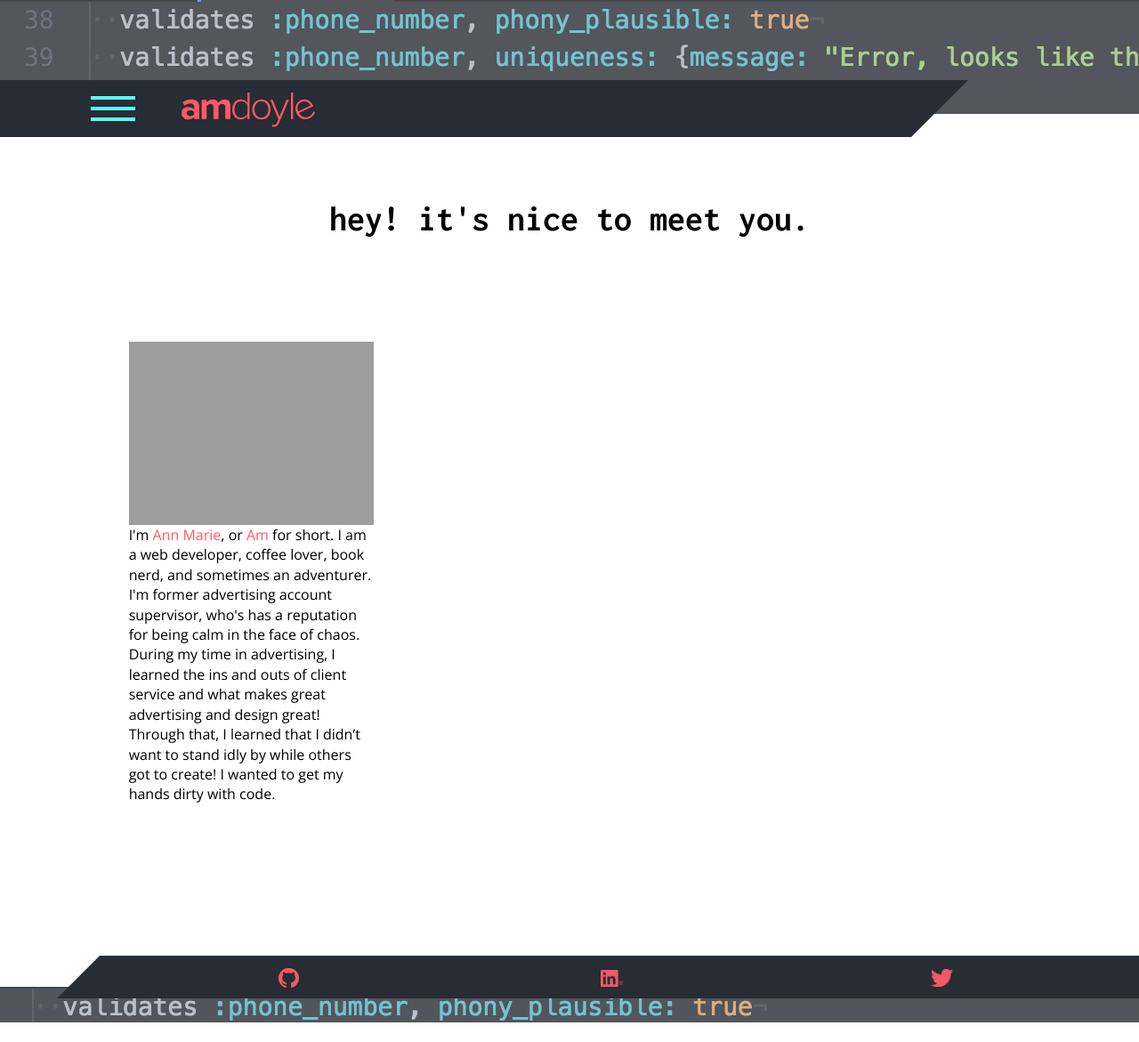
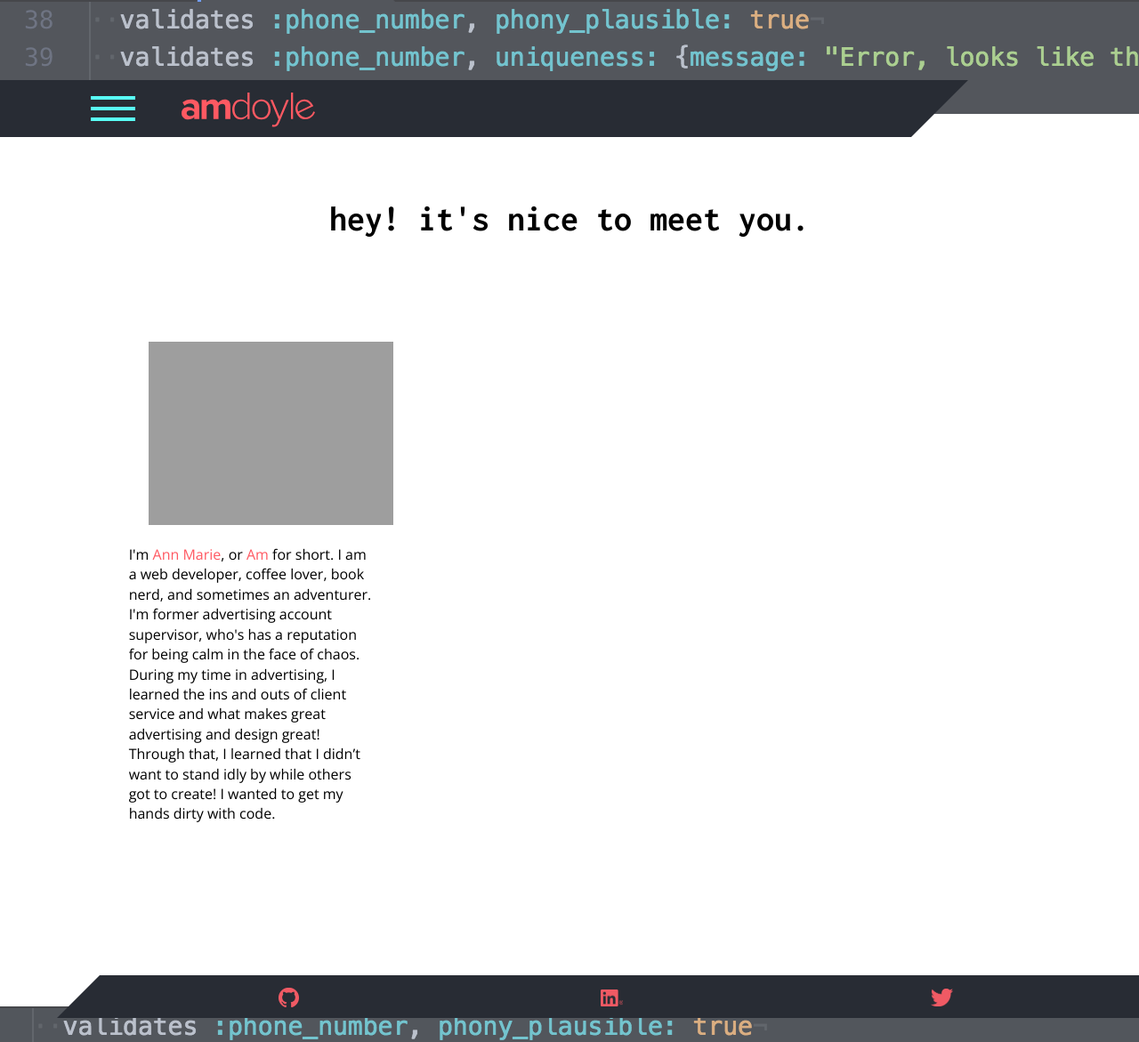
Before and after one commit to amdoyle/amdoyle, a Jekyll site: the page built from index.html, in a window 1280 px wide and 1171 px high. Shown: the whole window at 89% size. Built offline with Jekyll 4.4.1, drawn with Linux system fonts in a browser that asks for light colours; nearby versions of some CDN libraries.

```diff
--- a/_sass/_layout.scss
+++ b/_sass/_layout.scss
@@ -158,7 +158,7 @@
   z-index: 0;
   display: flex;
   flex-direction: column;
-  padding: 0 0 10% 0;
+  padding: 2% 0 10% 0;
   order: 2;
   flex: 1;
   margin-top: 30%;
@@ -404,7 +404,8 @@
     justify-content: center;
     padding: 5%;
     & img {
-      padding: 0;
+      align-items: center;
+      padding: 0 2% 2% 2%;
       margin: 0 5% 0 0;
       width: 25%;
       height: 25%;
```
